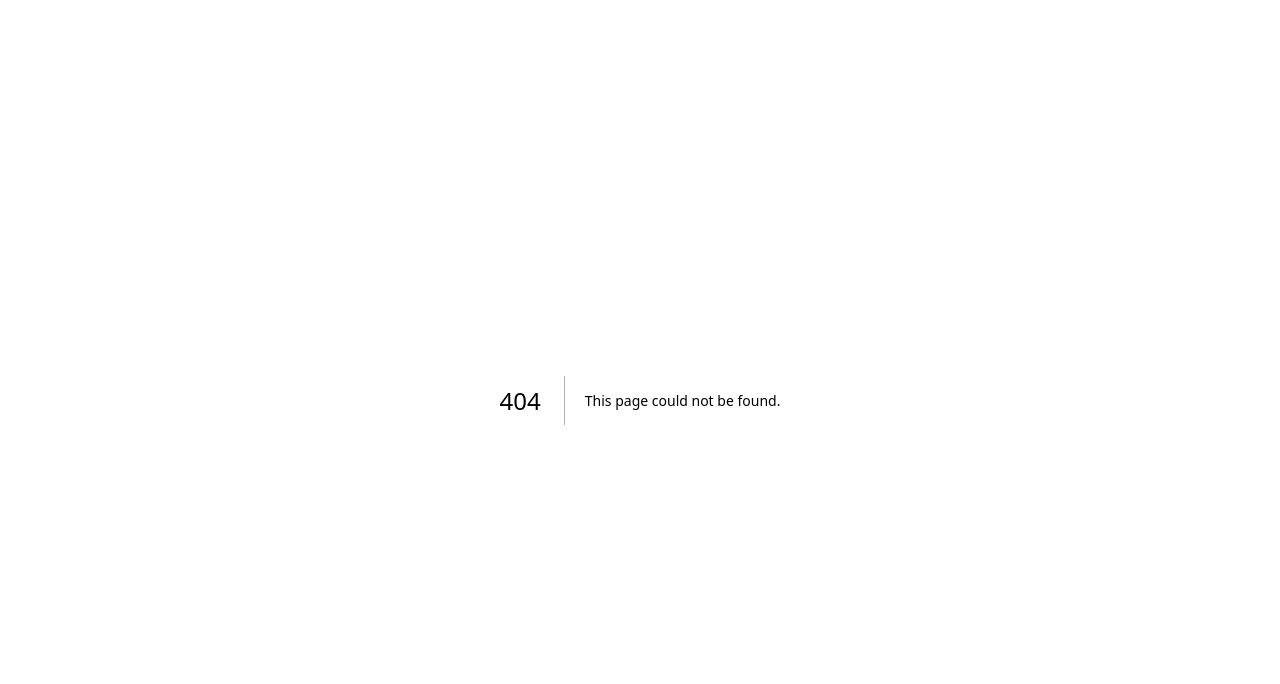
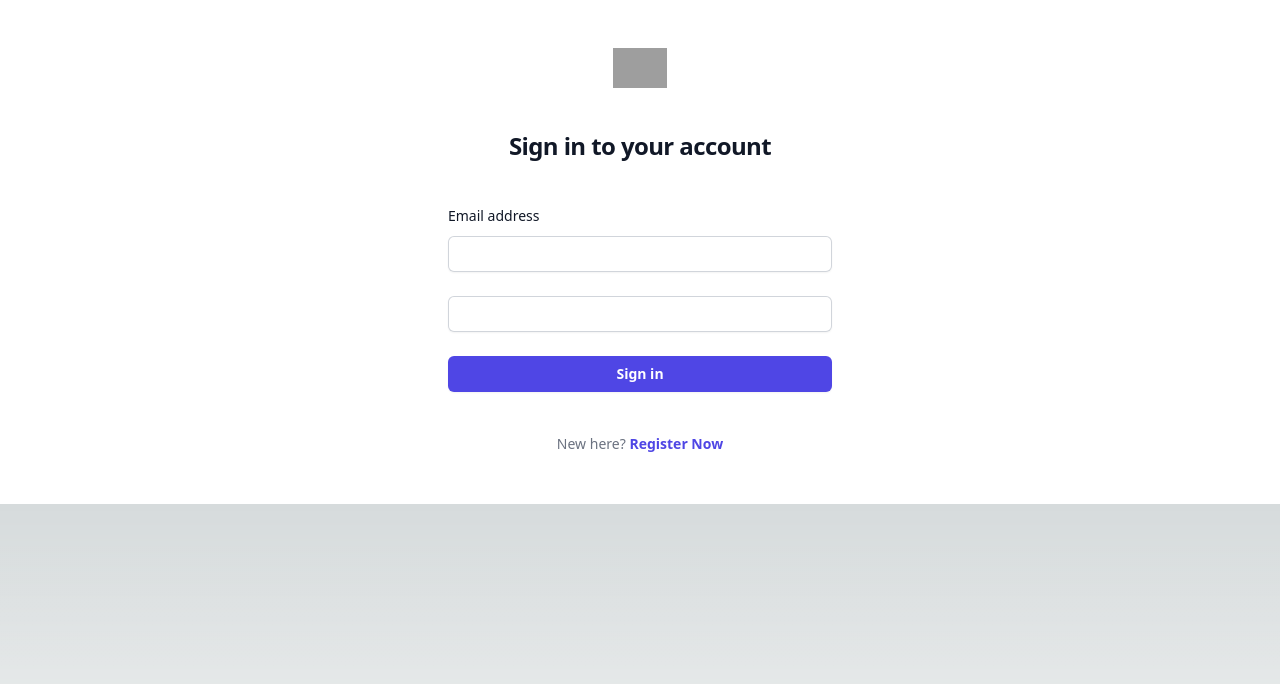
Before and after one commit to amarpendhari/next-tailwind-image-editor, a Next.js app: page /auth/login in a window 1280 px wide. Before the commit this address had no page. Shown: the top 684 px of the page. Built offline with nearby package versions, Linux system fonts and the light colour scheme; grey boxes are pictures that could not be loaded.

Commit message:
tailwind logn and reg form

```diff
--- a/pages/api/hello.js
+++ /dev/null
@@ -1,5 +0,0 @@
-// Next.js API route support: https://nextjs.org/docs/api-routes/introduction
-
-export default function handler(req, res) {
-  res.status(200).json({ name: 'John Doe' })
-}
--- /dev/null
+++ b/pages/auth/login.js
@@ -0,0 +1,80 @@
+import Link from "next/link";
+
+export default function Register() {
+    return (
+        <div class="h-full bg-white">
+            <div class="h-full">
+                <div className="flex min-h-full flex-1 flex-col justify-center px-6 py-12 lg:px-8">
+                    <div className="sm:mx-auto sm:w-full sm:max-w-sm">
+                        <img
+                            className="mx-auto h-10 w-auto"
+                            src="https://tailwindui.com/img/logos/mark.svg?color=indigo&shade=600"
+                            alt="Your Company"
+                        />
+                        <h2 className="mt-10 text-center text-2xl font-bold leading-9 tracking-tight text-gray-900">
+                            Sign in to your account
+                        </h2>
+                    </div>
+
+                    <div className="mt-10 sm:mx-auto sm:w-full sm:max-w-sm">
+                        <form className="space-y-6" action="#" method="POST">
+                            <div>
+                                <label htmlFor="email" className="block text-sm font-medium leading-6 text-gray-900">
+                                    Email address
+                                </label>
+                                <div className="mt-2">
+                                    <input
+                                        id="email"
+                                        name="email"
+                                        type="email"
+                                        autoComplete="email"
+                                        required
+                                        className="block w-full rounded-md border-0 py-1.5 text-gray-900 shadow-sm ring-1 ring-inset ring-gray-300 placeholder:text-gray-400 focus:ring-2 focus:ring-inset focus:ring-indigo-600 sm:text-sm sm:leading-6"
+                                    />
+                                </div>
+                            </div>
+
+                            <div>
+                                {/* <div className="flex items-center justify-between">
+                                <label htmlFor="password" className="block text-sm font-medium leading-6 text-gray-900">
+                                    Password
+                                </label>
+                                <div className="text-sm">
+                                    <a href="#" className="font-semibold text-indigo-600 hover:text-indigo-500">
+                                        Forgot password?
+                                    </a>
+                                </div>
+                            </div> */}
+                                <div className="mt-2">
+                                    <input
+                                        id="password"
+                                        name="password"
+                                        type="password"
+                                        autoComplete="current-password"
+                                        required
+                                        className="block w-full rounded-md border-0 py-1.5 text-gray-900 shadow-sm ring-1 ring-inset ring-gray-300 placeholder:text-gray-400 focus:ring-2 focus:ring-inset focus:ring-indigo-600 sm:text-sm sm:leading-6"
+                                    />
+                                </div>
+                            </div>
+
+                            <div>
+                                <button
+                                    type="submit"
+                                    className="flex w-full justify-center rounded-md bg-indigo-600 px-3 py-1.5 text-sm font-semibold leading-6 text-white shadow-sm hover:bg-indigo-500 focus-visible:outline focus-visible:outline-2 focus-visible:outline-offset-2 focus-visible:outline-indigo-600"
+                                >
+                                    Sign in
+                                </button>
+                            </div>
+                        </form>
+                        <p className="mt-10 text-center text-sm text-gray-500">
+                            New here?
+                            <Link href={'/auth/register'} className="font-semibold leading-6 text-indigo-600 hover:text-indigo-500">
+                                &nbsp;Register Now
+                            </Link>
+                        </p>
+                    </div>
+                </div>
+            </div>
+        </div>
+    )
+}
--- /dev/null
+++ b/pages/auth/register.js
@@ -0,0 +1,77 @@
+import Link from "next/link";
+
+export default function Register() {
+    return (
+        <>
+            <div className="flex min-h-full flex-1 flex-col justify-center px-6 py-12 lg:px-8">
+                <div className="sm:mx-auto sm:w-full sm:max-w-sm">
+                    <img
+                        className="mx-auto h-10 w-auto"
+                        src="https://tailwindui.com/img/logos/mark.svg?color=indigo&shade=600"
+                        alt="Your Company"
+                    />
+                    <h2 className="mt-10 text-center text-2xl font-bold leading-9 tracking-tight text-gray-900">
+                        Sign in to your account
+                    </h2>
+                </div>
+
+                <div className="mt-10 sm:mx-auto sm:w-full sm:max-w-sm">
+                    <form className="space-y-6" action="#" method="POST">
+                        <div>
+                            <label htmlFor="email" className="block text-sm font-medium leading-6 text-gray-900">
+                                Email address
+                            </label>
+                            <div className="mt-2">
+                                <input
+                                    id="email"
+                                    name="email"
+                                    type="email"
+                                    autoComplete="email"
+                                    required
+                                    className="block w-full rounded-md border-0 py-1.5 text-gray-900 shadow-sm ring-1 ring-inset ring-gray-300 placeholder:text-gray-400 focus:ring-2 focus:ring-inset focus:ring-indigo-600 sm:text-sm sm:leading-6"
+                                />
+                            </div>
+                        </div>
+
+                        <div>
+                            {/* <div className="flex items-center justify-between">
+                                <label htmlFor="password" className="block text-sm font-medium leading-6 text-gray-900">
+                                    Password
+                                </label>
+                                <div className="text-sm">
+                                    <a href="#" className="font-semibold text-indigo-600 hover:text-indigo-500">
+                                        Forgot password?
+                                    </a>
+                                </div>
+                            </div> */}
+                            <div className="mt-2">
+                                <input
+                                    id="password"
+                                    name="password"
+                                    type="password"
+                                    autoComplete="current-password"
+                                    required
+                                    className="block w-full rounded-md border-0 py-1.5 text-gray-900 shadow-sm ring-1 ring-inset ring-gray-300 placeholder:text-gray-400 focus:ring-2 focus:ring-inset focus:ring-indigo-600 sm:text-sm sm:leading-6"
+                                />
+                            </div>
+                        </div>
+
+                        <div>
+                            <button
+                                type="submit"
+                                className="flex w-full justify-center rounded-md bg-indigo-600 px-3 py-1.5 text-sm font-semibold leading-6 text-white shadow-sm hover:bg-indigo-500 focus-visible:outline focus-visible:outline-2 focus-visible:outline-offset-2 focus-visible:outline-indigo-600"
+                            >
+                                Sign in
+                            </button>
+                        </div>
+                    </form>
+                    <p className="mt-10 text-center text-sm text-gray-500">
+                        <Link href={'/auth/login'} className="font-semibold leading-6 text-indigo-600 hover:text-indigo-500">
+                            Back to Login
+                        </Link>
+                    </p>
+                </div>
+            </div>
+        </>
+    )
+}
--- a/tailwind.config.js
+++ b/tailwind.config.js
@@ -1,9 +1,12 @@
 /** @type {import('tailwindcss').Config} */
 module.exports = {
   content: [
-    './pages/**/*.{js,ts,jsx,tsx,mdx}',
-    './components/**/*.{js,ts,jsx,tsx,mdx}',
-    './app/**/*.{js,ts,jsx,tsx,mdx}',
+    "./app/**/*.{js,ts,jsx,tsx,mdx}",
+    "./pages/**/*.{js,ts,jsx,tsx,mdx}",
+    "./components/**/*.{js,ts,jsx,tsx,mdx}",
+
+    // Or if using `src` directory:
+    "./src/**/*.{js,ts,jsx,tsx,mdx}",
   ],
   theme: {
     extend: {
@@ -14,5 +17,7 @@
       },
     },
   },
-  plugins: [],
+  plugins: [
+    require('@tailwindcss/forms'),
+  ],
 }
```
Also changed, not shown: package.json (+7 -4 lines), api/api.js (added), 1 other file (tests, documents, lock files or other folders).
